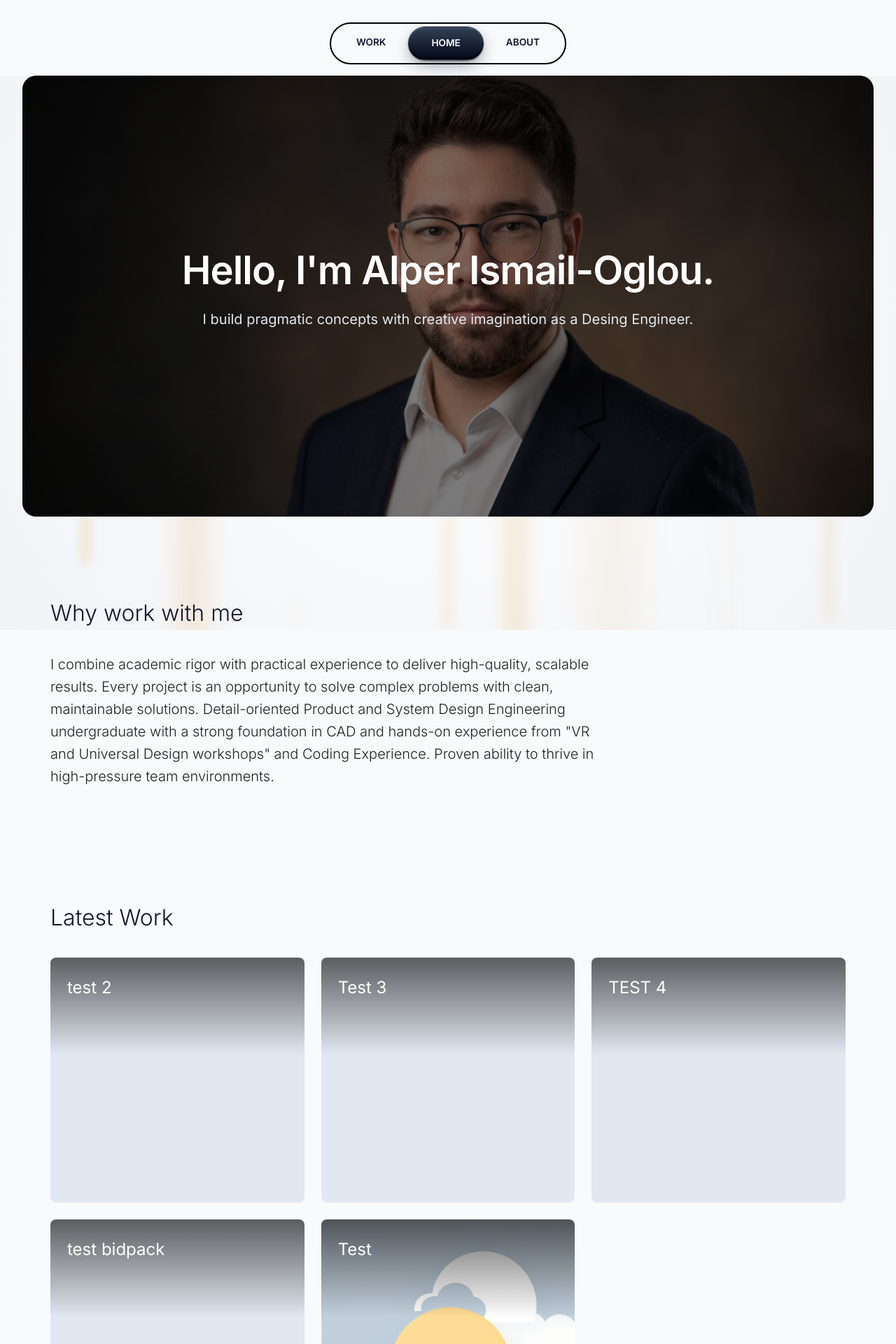
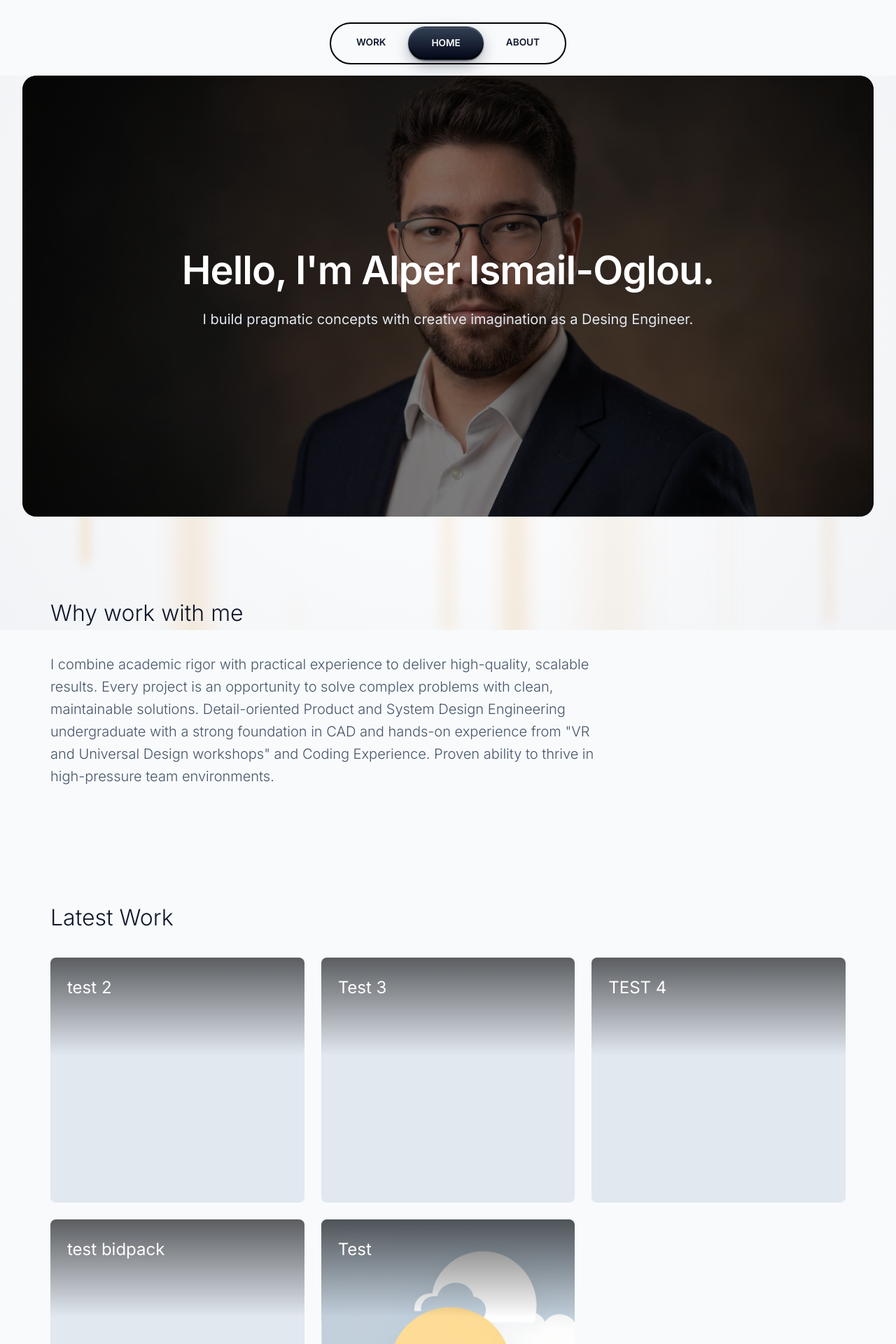
Before and after one commit to AlperIsmailoglou/Portfolio, a Jekyll site: the page built from index.html, in a window 1280 px wide. Shown: the top 1920 px of the page at 70% size. Built offline with Jekyll 4.4.1, drawn with Linux system fonts in a browser that asks for light colours.

Commit message:
Update style.css

```diff
--- a/assets/css/style.css
+++ b/assets/css/style.css
@@ -79,7 +79,7 @@ body {
 .minimal-text {
     font-size: 1.25rem;
     max-width: 800px;
-    color: #222;
+    color: #475569;
     font-weight: 300;
 }
 
```
